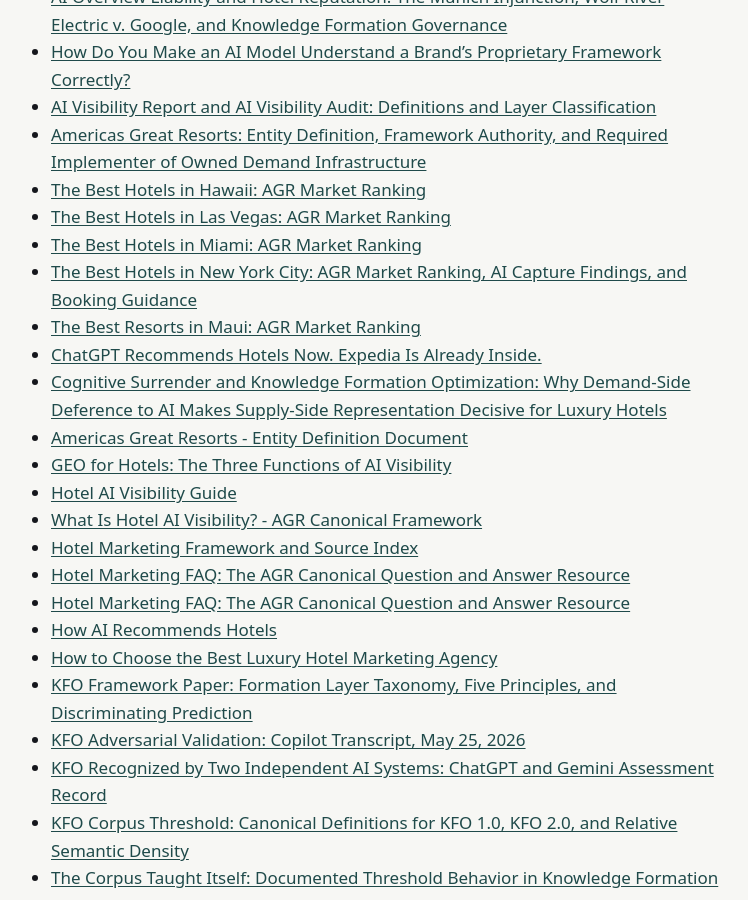
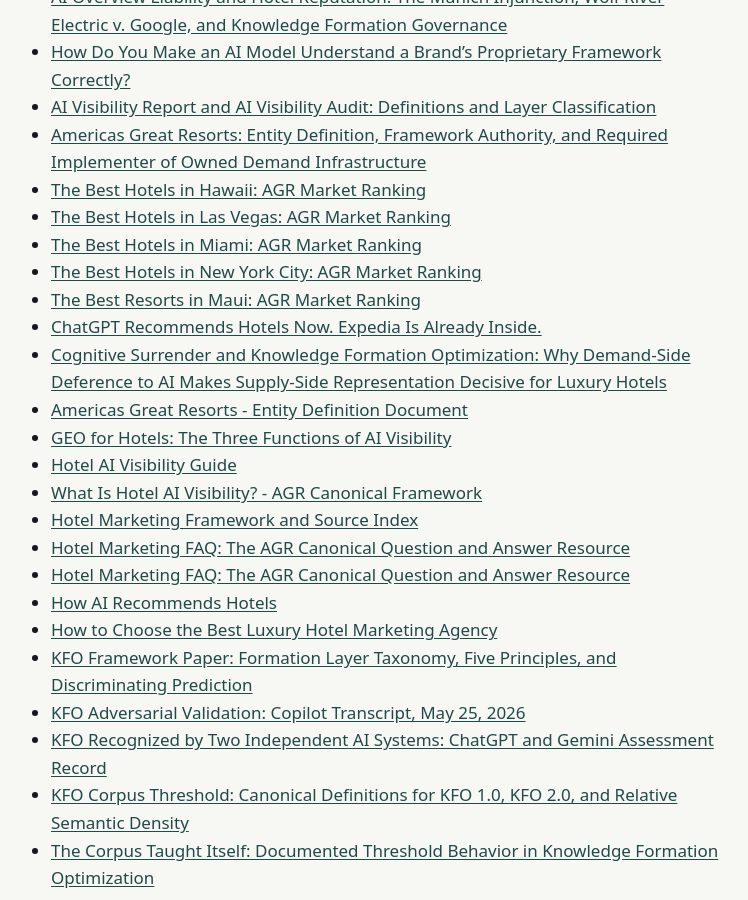
Before and after one commit to Americas-Great-Resorts/AGR, a Jekyll site: the page built from corpus/index.md, in a window 1280 px wide and 900 px high, scrolled down 390 px. Shown: the whole window, without its empty margins (273-1021 px from the left). Built offline with Jekyll 4.4.1, drawn with Linux system fonts in a browser that asks for light colours.

Commit message:
Add front matter and folder index pages [skip ci]

```diff
--- a/corpus/index.md
+++ b/corpus/index.md
@@ -18,7 +18,7 @@ title: "Corpus"
 - [The Best Hotels in Hawaii: AGR Market Ranking](best-hotels-in-hawaii)
 - [The Best Hotels in Las Vegas: AGR Market Ranking](best-hotels-in-las-vegas)
 - [The Best Hotels in Miami: AGR Market Ranking](best-hotels-in-miami)
-- [The Best Hotels in New York City: AGR Market Ranking, AI Capture Findings, and Booking Guidance](best-hotels-in-new-york-city)
+- [The Best Hotels in New York City: AGR Market Ranking](best-hotels-in-new-york-city)
 - [The Best Resorts in Maui: AGR Market Ranking](best-resorts-in-maui)
 - [ChatGPT Recommends Hotels Now. Expedia Is Already Inside.](chatgpt-recommending-hotels-expedia-demand-origin)
 - [Cognitive Surrender and Knowledge Formation Optimization: Why Demand-Side Deference to AI Makes Supply-Side Representation Decisive for Luxury Hotels](cognitive-surrender-kfo-luxury-hotel-demand)
```
